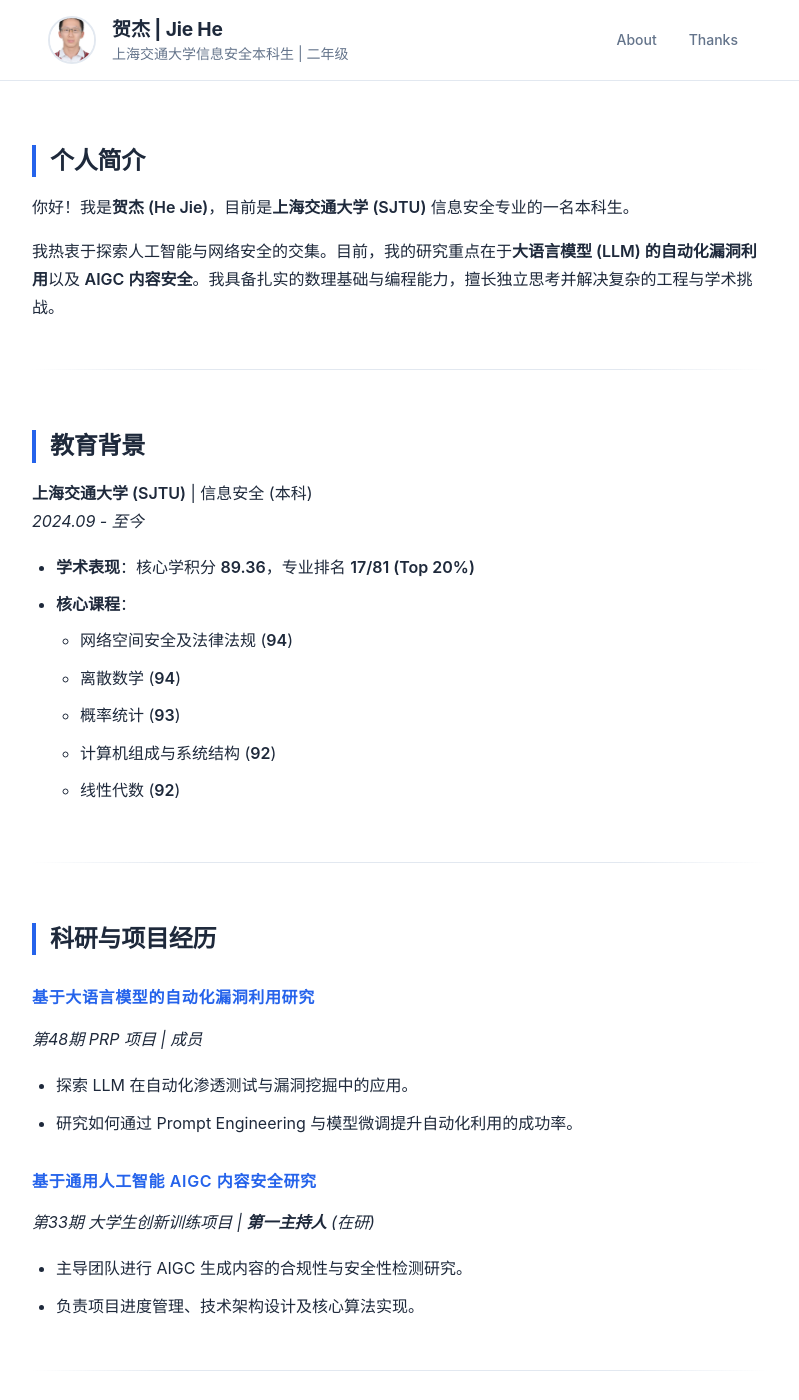
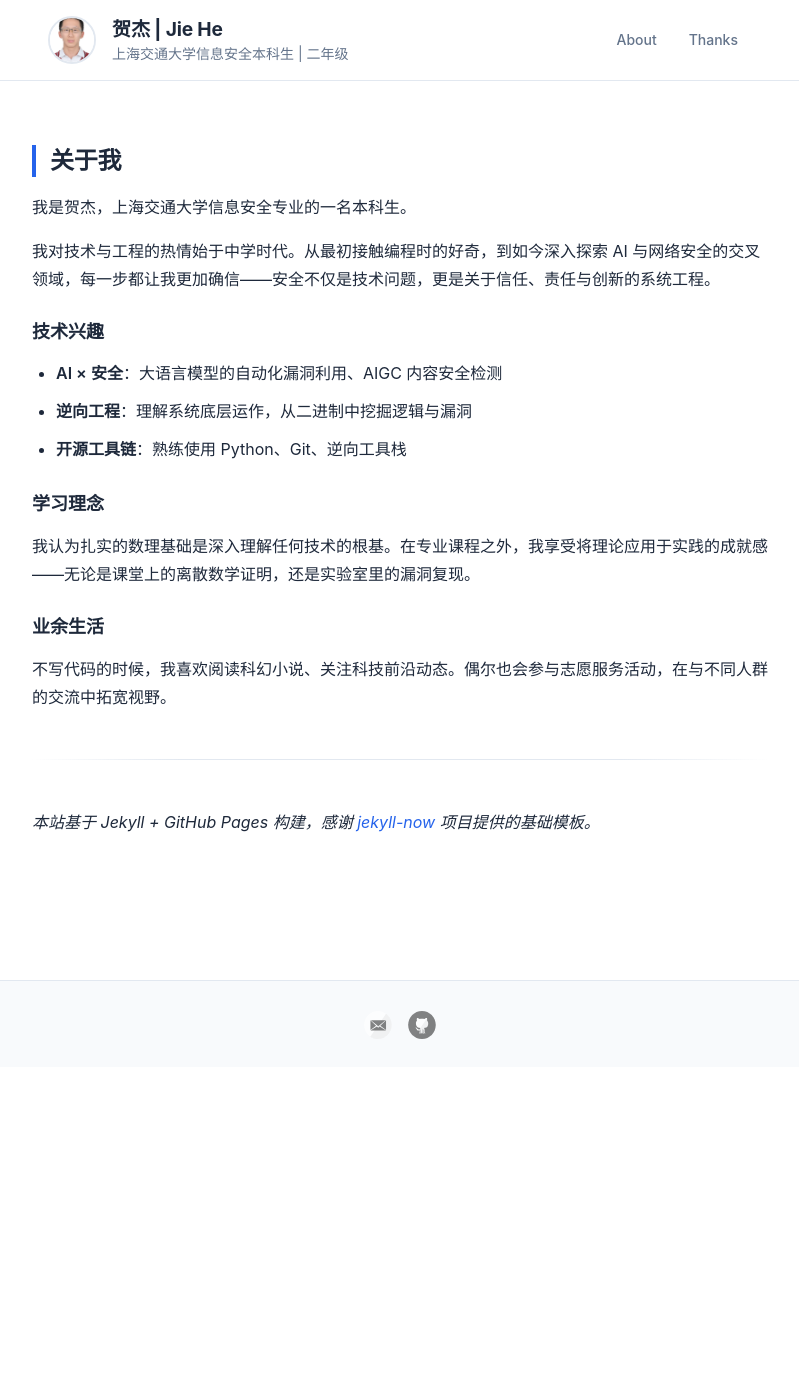
Before and after one commit to nexipher/nexipher.github.io, a Jekyll site: the page built from about.md, in a window 1280 px wide and 1400 px high. Shown: the whole window, without its empty margins (240-1039 px from the left). Built offline with Jekyll 4.4.1, drawn with Linux system fonts in a browser that asks for light colours; our own code applies the rules of GitHub Pages for plain Markdown files; some of the changed text lies outside the part shown.

Commit message:
refactor: 重写 about.md，与首页差异化

```diff
--- a/about.md
+++ b/about.md
@@ -2,78 +2,26 @@
 layout: page
 ---
 
+## 关于我
 
+我是贺杰，上海交通大学信息安全专业的一名本科生。
 
-## 个人简介
+我对技术与工程的热情始于中学时代。从最初接触编程时的好奇，到如今深入探索 AI 与网络安全的交叉领域，每一步都让我更加确信——安全不仅是技术问题，更是关于信任、责任与创新的系统工程。
 
-你好！我是**贺杰 (He Jie)**，目前是**上海交通大学 (SJTU)** 信息安全专业的一名本科生。
+### 技术兴趣
 
-我热衷于探索人工智能与网络安全的交集。目前，我的研究重点在于**大语言模型 (LLM) 的自动化漏洞利用**以及 **AIGC 内容安全**。我具备扎实的数理基础与编程能力，擅长独立思考并解决复杂的工程与学术挑战。
+- **AI × 安全**：大语言模型的自动化漏洞利用、AIGC 内容安全检测
+- **逆向工程**：理解系统底层运作，从二进制中挖掘逻辑与漏洞
+- **开源工具链**：熟练使用 Python、Git、逆向工具栈
+
+### 学习理念
+
+我认为扎实的数理基础是深入理解任何技术的根基。在专业课程之外，我享受将理论应用于实践的成就感——无论是课堂上的离散数学证明，还是实验室里的漏洞复现。
+
+### 业余生活
+
+不写代码的时候，我喜欢阅读科幻小说、关注科技前沿动态。偶尔也会参与志愿服务活动，在与不同人群的交流中拓宽视野。
 
 ---
 
-## 教育背景
-
-**上海交通大学 (SJTU)** | 信息安全 (本科)
-*2024.09 - 至今*
-
-*   **学术表现**：核心学积分 **89.36**，专业排名 **17/81 (Top 20%)**
-*   **核心课程**：
-    *   网络空间安全及法律法规 (**94**)
-    *   离散数学 (**94**)
-    *   概率统计 (**93**)
-    *   计算机组成与系统结构 (**92**)
-    *   线性代数 (**92**)
-
----
-
-## 科研与项目经历
-
-#### **基于大语言模型的自动化漏洞利用研究**
-*第48期 PRP 项目 | 成员*
-*   探索 LLM 在自动化渗透测试与漏洞挖掘中的应用。
-*   研究如何通过 Prompt Engineering 与模型微调提升自动化利用的成功率。
-
-#### **基于通用人工智能 AIGC 内容安全研究**
-*第33期 大学生创新训练项目 | **第一主持人** (在研)*
-*   主导团队进行 AIGC 生成内容的合规性与安全性检测研究。
-*   负责项目进度管理、技术架构设计及核心算法实现。
-
----
-
-## 荣誉奖项
-
-*   **唐仲英德育奖学金** (2025.02)
-*   **上海交通大学“三好学生”** (2022.10)
-*   **上海交通大学“优秀团员”** (2022.05)
-*   **第三届“荣昶杯”人工智能大赛 - 三等奖** (2022.07)
-
----
-
-## 技能清单
-
-*   **语言能力**：英语四级 (**689**)、六级 (**596**)，具备优秀的英文文献阅读与技术写作能力。
-*   **安全工具**：熟练使用 **IDA Pro**, VMware, 熟悉常见的逆向工程与渗透测试流程。
-*   **开发技能**：精通 **Python**，熟悉 C/C++，熟练使用 PyCharm, VS Code, Git 等工具。
-*   **综合能力**：具备优秀的项目管理与团队协调经验（曾主持校级大创项目）。
-
----
-
-## 社会实践与志愿服务
-
-累计参与多项志愿服务：
-*   **春运志愿者** (上海南站, 2025.01)
-*   **中国国际大学生创新大赛志愿者** (2024.10)
-*   **陆家嘴地铁站志愿者** (2024.10)
-
----
-
-## 联系方式
-
-
-*   **Email**: [jackhj0220@sjtu.edu.cn](mailto:jackhj0220@sjtu.edu.cn)
-*   **GitHub**: [github.com/nexipher](https://github.com/nexipher)
-
----
-
-> “工作积极认真，勇于迎难而上。希望在安全与 AI 的浪潮中贡献一份力量。”
+*本站基于 Jekyll + GitHub Pages 构建，感谢 [jekyll-now](https://github.com/barryclark/jekyll-now) 项目提供的基础模板。*
```
